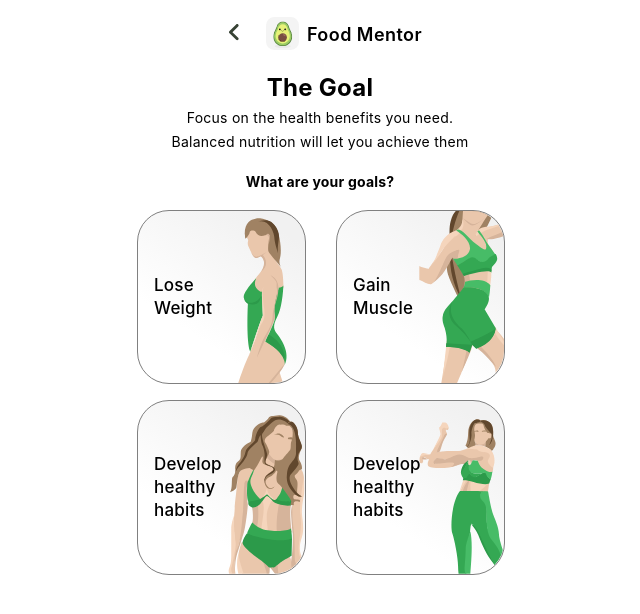
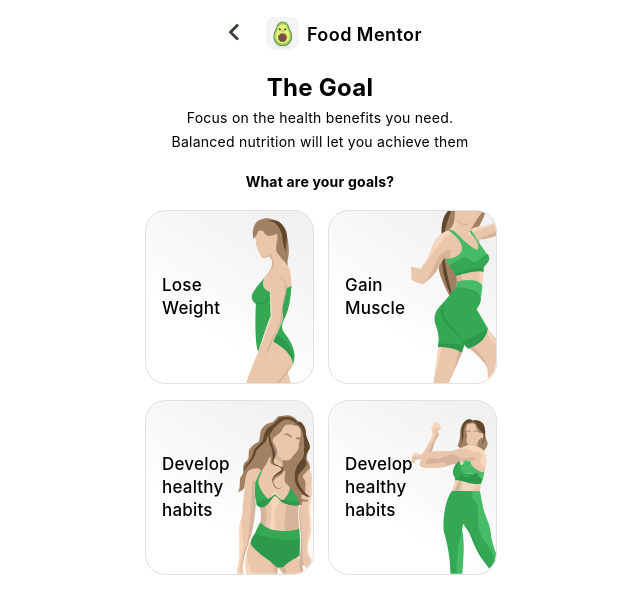
Before and after one commit to Honchar007/doing-sports-test-work, a React (Create React App) app: page /doing-sports-test-work/weight in a window 1280 px wide. Shown: the top 614 px of the page, without its empty margins (320-960 px from the left). Built offline with nearby package versions, Linux system fonts and the light colour scheme; a web font is replaced by a local one.

Commit message:
fix border-radius

```diff
--- a/src/components/Card/Card.module.scss
+++ b/src/components/Card/Card.module.scss
@@ -7,8 +7,8 @@
   gap: 2rem;
   justify-content: space-between;
   align-items: center;
-  border: 1px solid grey;
-  border-radius: 2rem;
+  border: 1px solid #E1E1E1;
+  border-radius: 1.3rem;
   background: linear-gradient(213.67deg, #F1F1F1 12.33%, #FFFFFF 69.93%),
   linear-gradient(0deg, #E1E1E1, #E1E1E1);
   transition: 0.3s ease all;
@@ -27,8 +27,8 @@
 
   img {
     overflow: hidden;
-    border-top-right-radius: 2rem;
-    border-bottom-right-radius: 2rem;
+    border-top-right-radius: 1.3rem;
+    border-bottom-right-radius: 1.3rem;
   }
 }
 
--- a/src/components/Goal/Goal.module.scss
+++ b/src/components/Goal/Goal.module.scss
@@ -27,7 +27,7 @@
     .goal-cards {
       display: grid;
       grid-template-columns: 1fr 1fr;
-      column-gap: 2rem;
+      column-gap: 1rem;
       row-gap: 1rem;
       margin-top: 1rem;
     }
```
